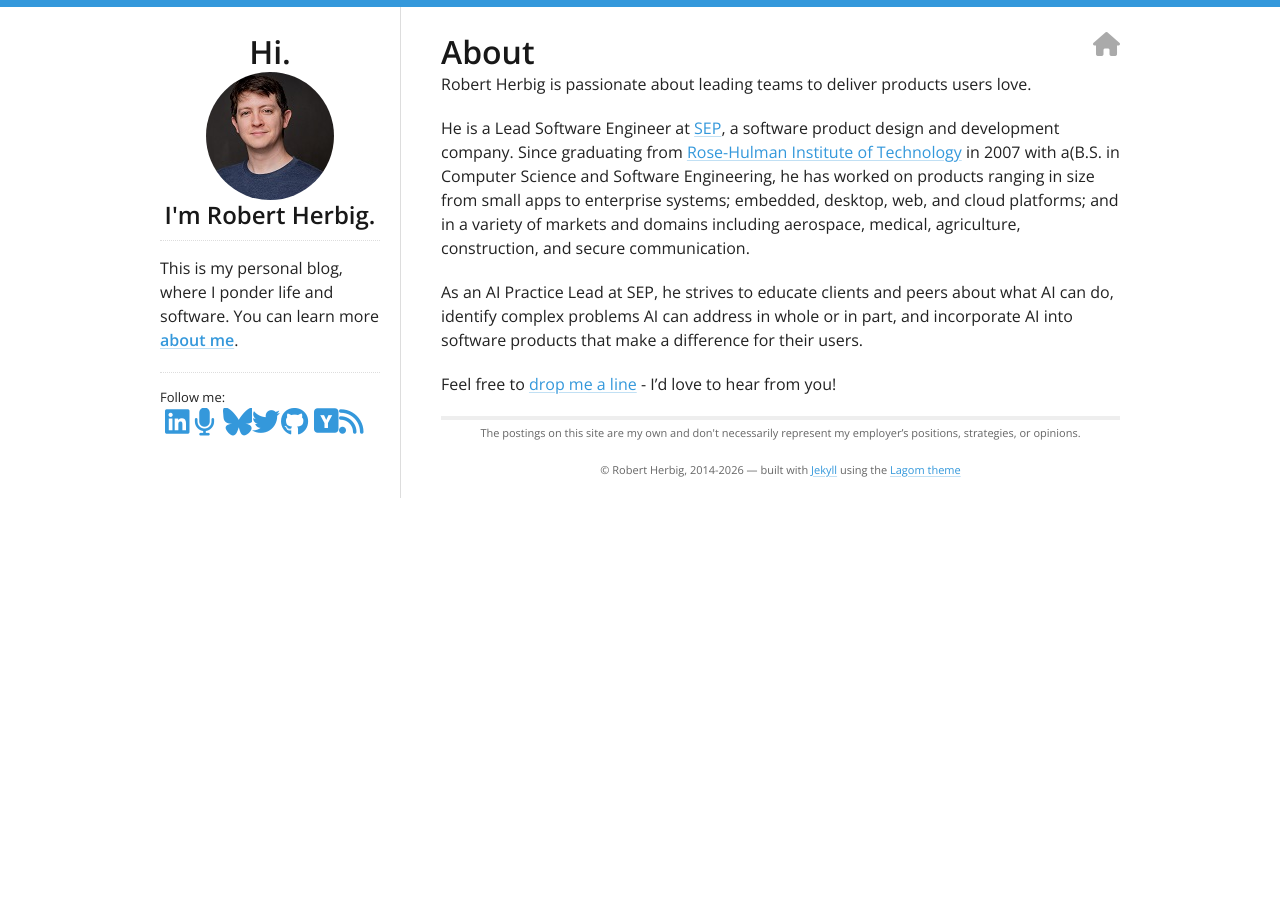
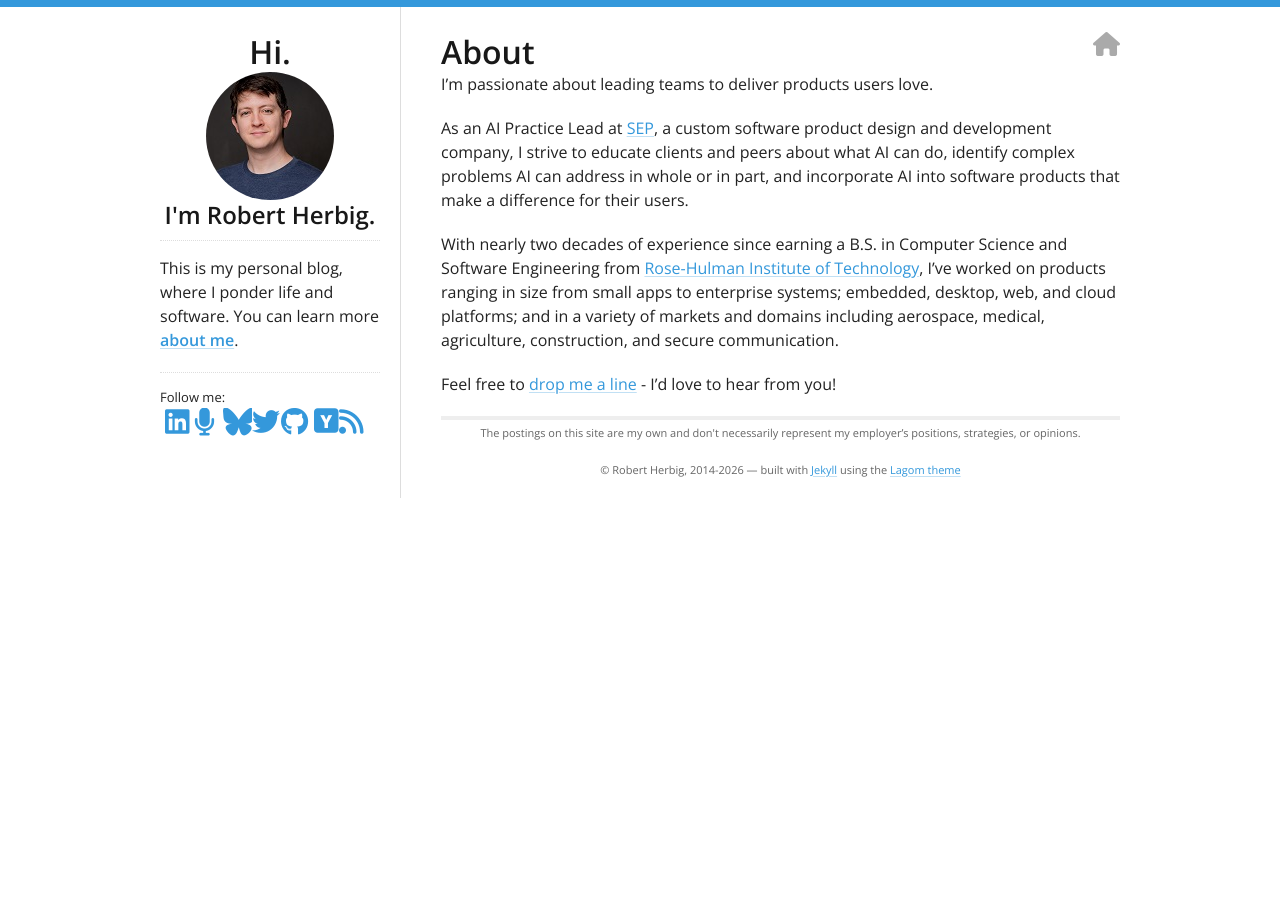
Before and after one commit to rpherbig/rpherbig.github.io, a Jekyll site: the page built from about.md, in a window 1280 px wide. Built offline with Jekyll 4.4.1, drawn with Linux system fonts in a browser that asks for light colours.

Commit message:
Refresh "about me" content

```diff
--- a/about.md
+++ b/about.md
@@ -4,10 +4,10 @@ title: About
 permalink: /about/
 ---
 
-Robert Herbig is passionate about leading teams to deliver products users love.
+I'm passionate about leading teams to deliver products users love.
 
-He is a Lead Software Engineer at [SEP](http://www.sep.com/), a software product design and development company. Since graduating from [Rose-Hulman Institute of Technology](http://www.rose-hulman.edu/) in 2007 with a(B.S. in Computer Science and Software Engineering, he has worked on products ranging in size from small apps to enterprise systems; embedded, desktop, web, and cloud platforms; and in a variety of markets and domains including aerospace, medical, agriculture, construction, and secure communication.
+As an AI Practice Lead at [SEP](https://www.sep.com/), a custom software product design and development company, I strive to educate clients and peers about what AI can do, identify complex problems AI can address in whole or in part, and incorporate AI into software products that make a difference for their users.
 
-As an AI Practice Lead at SEP, he strives to educate clients and peers about what AI can do, identify complex problems AI can address in whole or in part, and incorporate AI into software products that make a difference for their users.
+With nearly two decades of experience since earning a B.S. in Computer Science and Software Engineering from [Rose-Hulman Institute of Technology](https://www.rose-hulman.edu/), I've worked on products ranging in size from small apps to enterprise systems; embedded, desktop, web, and cloud platforms; and in a variety of markets and domains including aerospace, medical, agriculture, construction, and secure communication.
 
-Feel free to [drop me a line](mailto:robert@rpherbig.com) - I'd love to hear from you!
+Feel free to [drop me a line](mailto:Robert.P.Herbig@gmail.com) - I'd love to hear from you!
```
Also changed, not shown: README.md.
